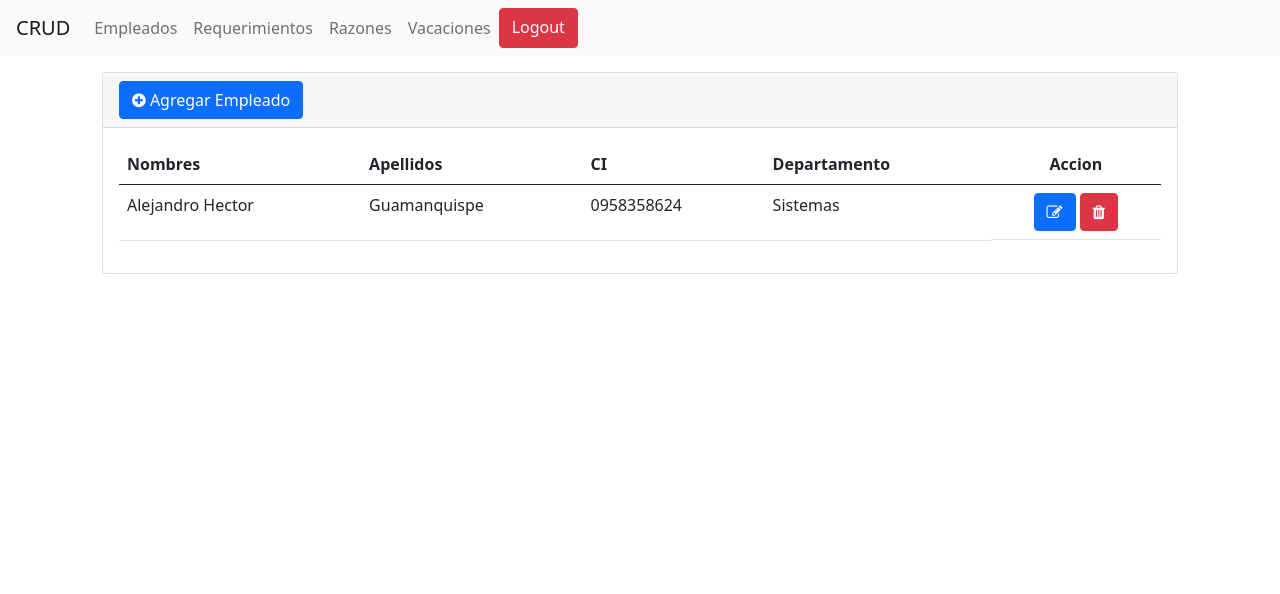
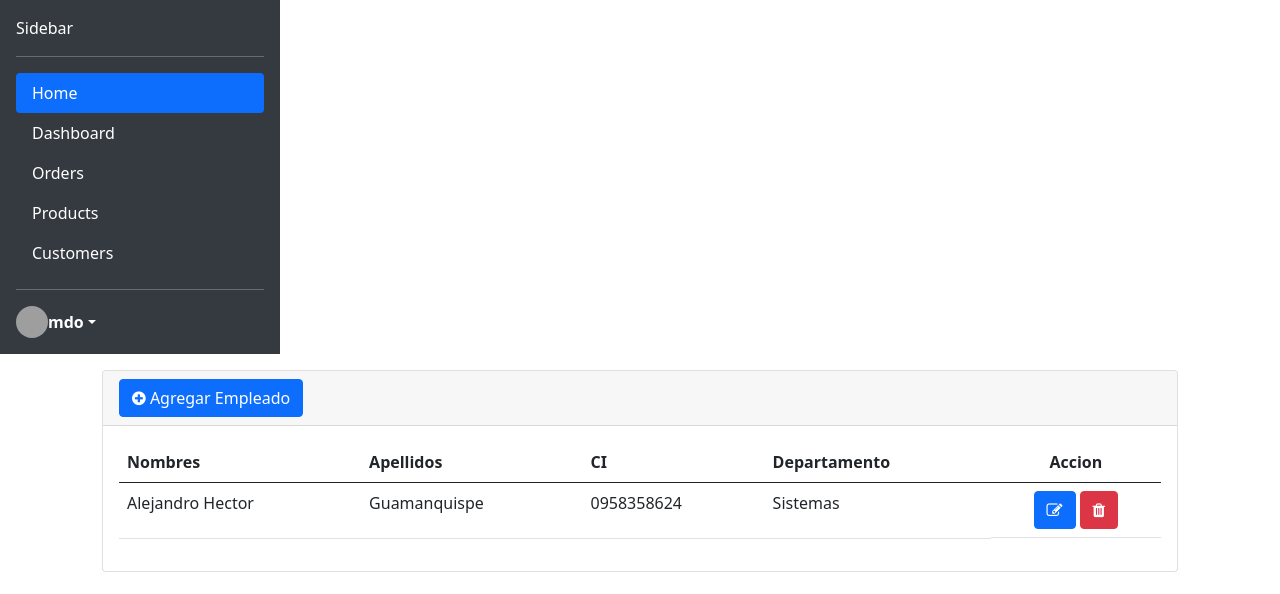
Before and after one commit to hectoralejandrg/appRequirements, a Django app: page /employee/ in a window 1280 px wide. Shown: the top 594 px of the page. Run offline with Django 3.2, Linux system fonts and the light colour scheme; a user stored in the database is signed in; data comes from the database, SQL or seed files in the repository; some libraries are stand-ins or nearby versions; grey boxes are pictures that could not be loaded.

Commit message:
commit sidebar

```diff
--- a/employee/templates/employee/employee_form.html
+++ b/employee/templates/employee/employee_form.html
@@ -1,7 +1,7 @@
 {% extends 'base.html' %}
 
 {% block nav %}
-    {% include 'header.html' %}
+    {% include 'sidebar.html' %}
 {% endblock %}
 
 {% block content %}
--- a/employee/templates/employee/employee_list.html
+++ b/employee/templates/employee/employee_list.html
@@ -1,7 +1,7 @@
 {% extends 'base.html' %}
 
 {% block nav %}
-{% include 'header.html' %}
+{% include 'sidebar.html' %}
 {% endblock %}
 
 {% block content %}
--- /dev/null
+++ b/employee/templates/sidebar.html
@@ -0,0 +1,47 @@
+<div class="d-flex flex-column flex-shrink-0 p-3 text-white bg-dark" style="width: 280px;">
+    <a href="/" class="d-flex align-items-center mb-3 mb-md-0 me-md-auto text-white text-decoration-none">
+      <span class="fs-4">Sidebar</span>
+    </a>
+    <hr>
+    <ul class="nav nav-pills flex-column mb-auto">
+      <li class="nav-item">
+        <a href="#" class="nav-link active" aria-current="page">
+          Home
+        </a>
+      </li>
+      <li>
+        <a href="#" class="nav-link text-white">
+          Dashboard
+        </a>
+      </li>
+      <li>
+        <a href="#" class="nav-link text-white">
+          Orders
+        </a>
+      </li>
+      <li>
+        <a href="#" class="nav-link text-white">
+          Products
+        </a>
+      </li>
+      <li>
+        <a href="#" class="nav-link text-white">
+          Customers
+        </a>
+      </li>
+    </ul>
+    <hr>
+    <div class="dropdown">
+      <a href="#" class="d-flex align-items-center text-white text-decoration-none dropdown-toggle" id="dropdownUser1" data-bs-toggle="dropdown" aria-expanded="false">
+        <img src="https://github.com/mdo.png" alt="" width="32" height="32" class="rounded-circle me-2">
+        <strong>mdo</strong>
+      </a>
+      <ul class="dropdown-menu dropdown-menu-dark text-small shadow" aria-labelledby="dropdownUser1">
+        <li><a class="dropdown-item" href="#">New project...</a></li>
+        <li><a class="dropdown-item" href="#">Settings</a></li>
+        <li><a class="dropdown-item" href="#">Profile</a></li>
+        <li><hr class="dropdown-divider"></li>
+        <li><a class="dropdown-item" href="#">Sign out</a></li>
+      </ul>
+    </div>
+  </div>
```
